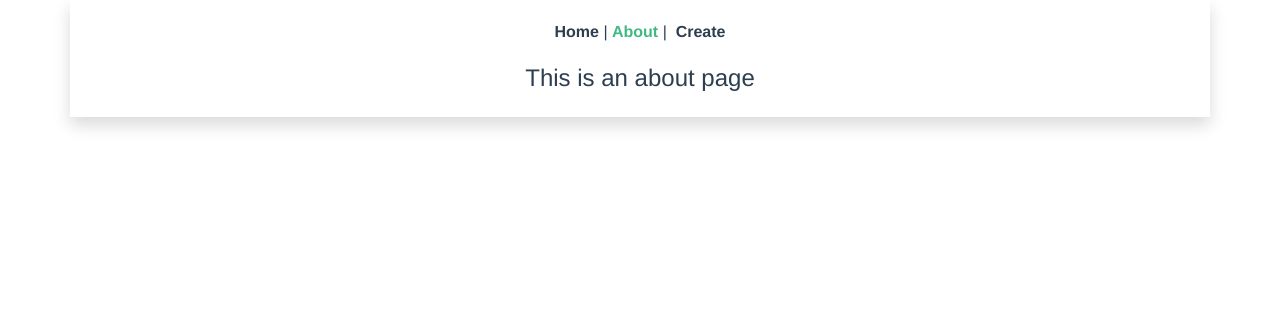
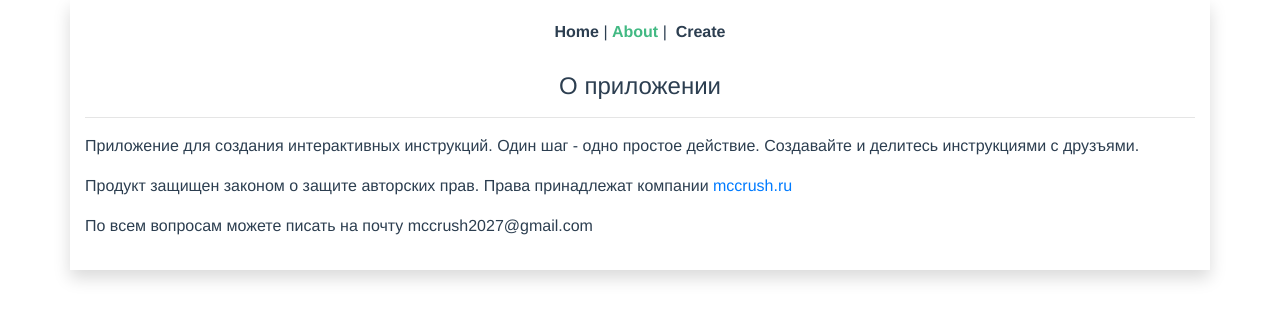
Before and after one commit to mccrush/simpin, a Vue app: page /about in a window 1280 px wide. Shown: the top 320 px of the page. Built offline with nearby package versions, Linux system fonts and the light colour scheme.

Commit message:
Настраивает внешний вид

```diff
--- a/src/components/ListInst.vue
+++ b/src/components/ListInst.vue
@@ -1,6 +1,7 @@
 <template>
   <div class="col-12 col-sm-8">
     <h4 class="mt-2">Список инструкций</h4>
+    <hr />
     <router-link to="/create/1" class="btn btn-success">Создать новую</router-link>
     <ul class="list-group list-group-item-action mt-3">
       <li class="list-group-item d-flex justify-content-between align-items-center" v-for="(item, index) in listInst" :key="index">
--- a/src/components/Step1.vue
+++ b/src/components/Step1.vue
@@ -1,6 +1,6 @@
 <template>
   <div>
-    <h4 class="mt-2 text-left">Шаг 1</h4>
+    <h4 class="mt-2">Шаг 1</h4>
     <hr />
     <p>Придумайте название, и укажите количество шагов вашей инструкции</p>
     <div class="form-group text-left">
--- a/src/components/Step2.vue
+++ b/src/components/Step2.vue
@@ -1,6 +1,6 @@
 <template>
   <div>
-    <h4 class="mt-2 text-left">Шаг 2</h4>
+    <h4 class="mt-2">Шаг 2</h4>
     <hr />
     <p>Заполнение всех шагов в цикле: {{tecStep}} из {{allSteps}}</p>
     <div class="form-group text-left">
--- a/src/components/Step3.vue
+++ b/src/components/Step3.vue
@@ -1,6 +1,6 @@
 <template>
   <div>
-    <h4 class="mt-2 text-left">Step 3</h4>
+    <h4 class="mt-2">Step 3</h4>
     <hr />
     <p>Поздравляю! Вы создали прекрасную интсрукцию!</p>
     <router-link to="/" class="btn btn-block btn-primary">К списку инструкций</router-link>
--- a/src/views/About.vue
+++ b/src/views/About.vue
@@ -1,5 +1,12 @@
 <template>
   <div class="about">
-    <h4>This is an about page</h4>
+    <h4 class="mt-2">О приложении</h4>
+    <hr />
+    <p class="text-left">Приложение для создания интерактивных инструкций. Один шаг - одно простое действие. Создавайте и делитесь инструкциями с друзъями.</p>
+    <p class="text-left">
+      Продукт защищен законом о защите авторских прав. Права принадлежат компании
+      <a href="https://mccrush.ru" target="_blank">mccrush.ru</a>
+    </p>
+    <p class="text-left">По всем вопросам можете писать на почту mccrush2027@gmail.com</p>
   </div>
 </template>
```
